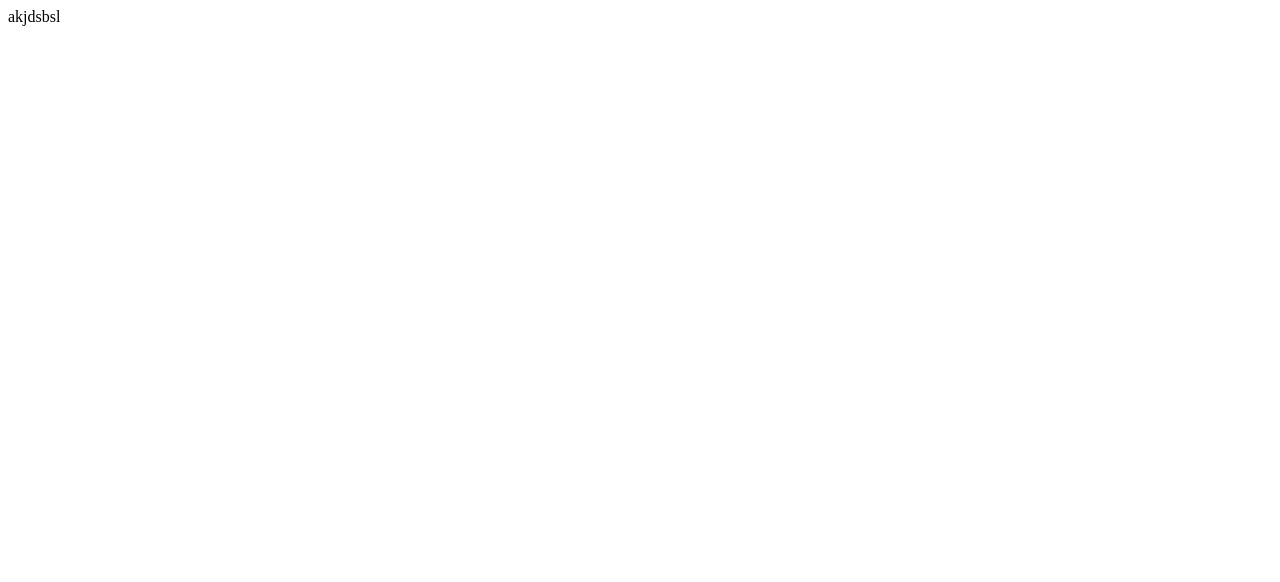
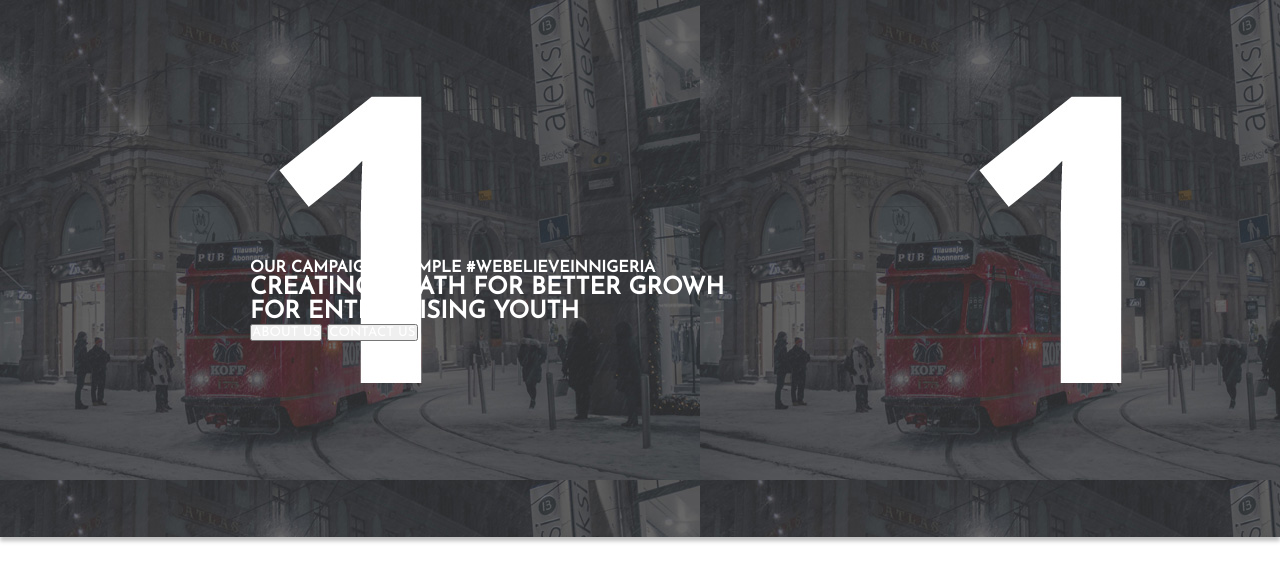
Before and after one commit to davidobodo/yesNigeria, a plain HTML site: page figma.html in a window 1280 px wide. Drawn offline with Linux system fonts and the light colour scheme.

Commit message:
jumbotron mounted successfully

```diff
--- a/figma.css
+++ b/figma.css
@@ -0,0 +1,19 @@
+*{
+	margin: 0;
+	padding: 0;
+	box-sizing: border-box;
+	font-family: 'Josefin Sans', sans-serif;
+	color:#fff;
+}
+
+.jumbotron{
+	background: url("img/1.jpg");
+	box-shadow: 0px 4px 4px rgba(0,0,0,0.25);
+	height: 537px;
+}
+
+.jumbotron_text{
+	padding-top: 260px;
+	padding-left: 250px;
+    max-width: 750px;
+}
--- a/figma.html
+++ b/figma.html
@@ -3,8 +3,20 @@
 <head>
 	<title>Figma</title>
 	<link rel="stylesheet" type="text/css" href="figma.css">
+	<link href="https://fonts.googleapis.com/css?family=Josefin+Sans&display=swap" rel="stylesheet">
 </head>
 <body>
-akjdsbsl
+	<div id="wrapper">
+		<div class="jumbotron" id="jumbotron">
+			<div class="jumbotron_text">
+					<h4>OUR CAMPAIGN IS SIMPLE #WEBELIEVEINNIGERIA</h4>
+					<h2>CREATING A PATH FOR BETTER GROWH FOR ENTERPRISING YOUTH</h2>
+				  <button>ABOUT US</button>
+				  <button>CONTACT US</button>
+			</div>
+
+		</div>
+	</div>
+
 </body>
 </html>
```
